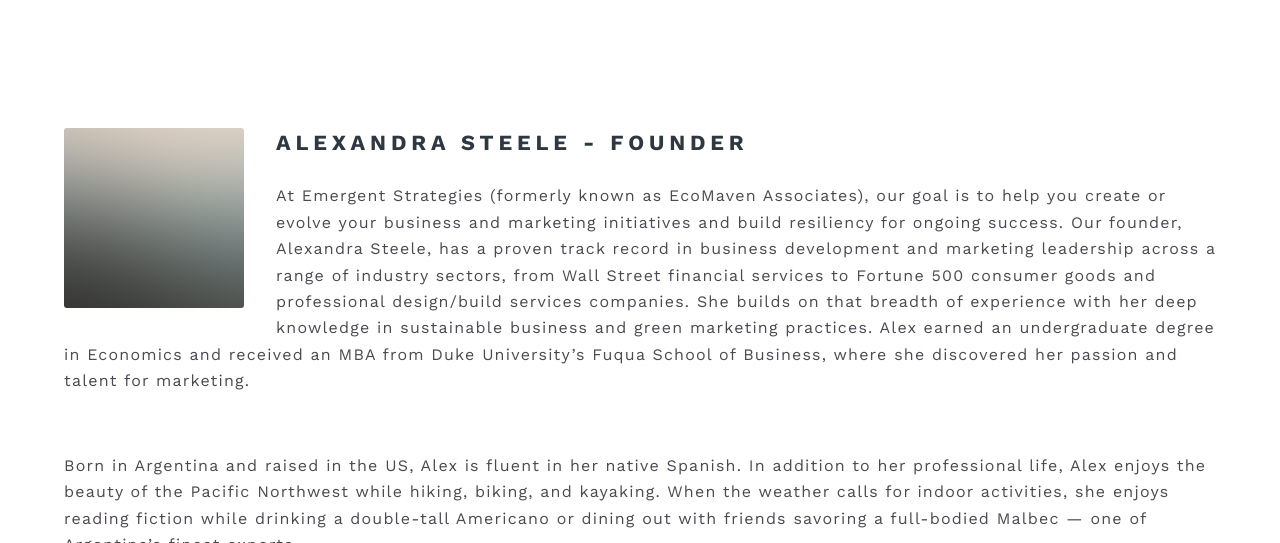
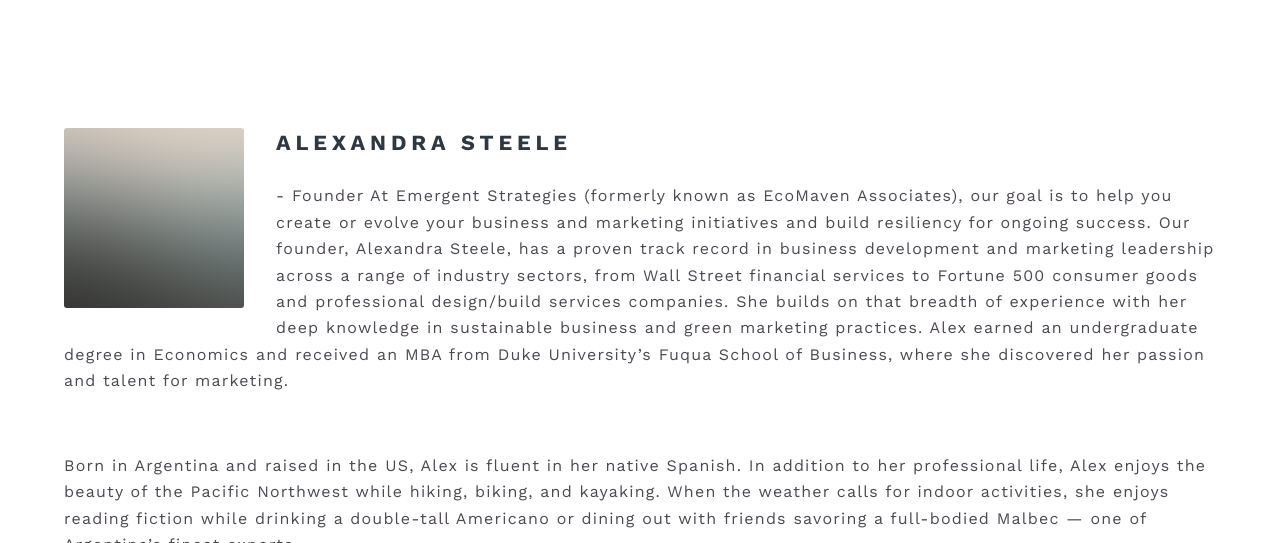
Before and after one commit to dylansteele8/emergent-strategies, a Jekyll site: the page built from _pages/about.html, in a window 1280 px wide and 900 px high, cut to the strip 357-900 px from the top of the window. Built offline with Jekyll 4.4.1, drawn with Linux system fonts in a browser that asks for light colours.

```diff
--- a/_pages/about.html
+++ b/_pages/about.html
@@ -8,7 +8,7 @@ permalink: about
   <span class="image left">
     <img src="images/pic04.jpg" alt="" />
   </span>
-<h2><strong>Alexandra Steele</strong> - Founder</h2>
+<h2>Alexandra Steele </h2>- Founder
 At Emergent Strategies (formerly known as EcoMaven Associates), our goal is to help you create or evolve your business and marketing initiatives and build resiliency for ongoing success.
 
 Our founder, Alexandra Steele, has a proven track record in business development and marketing leadership across a range of industry sectors, from Wall Street financial services to Fortune 500 consumer goods and professional design/build services companies. She builds on that breadth of experience with her deep knowledge in sustainable business and green marketing practices.
```
